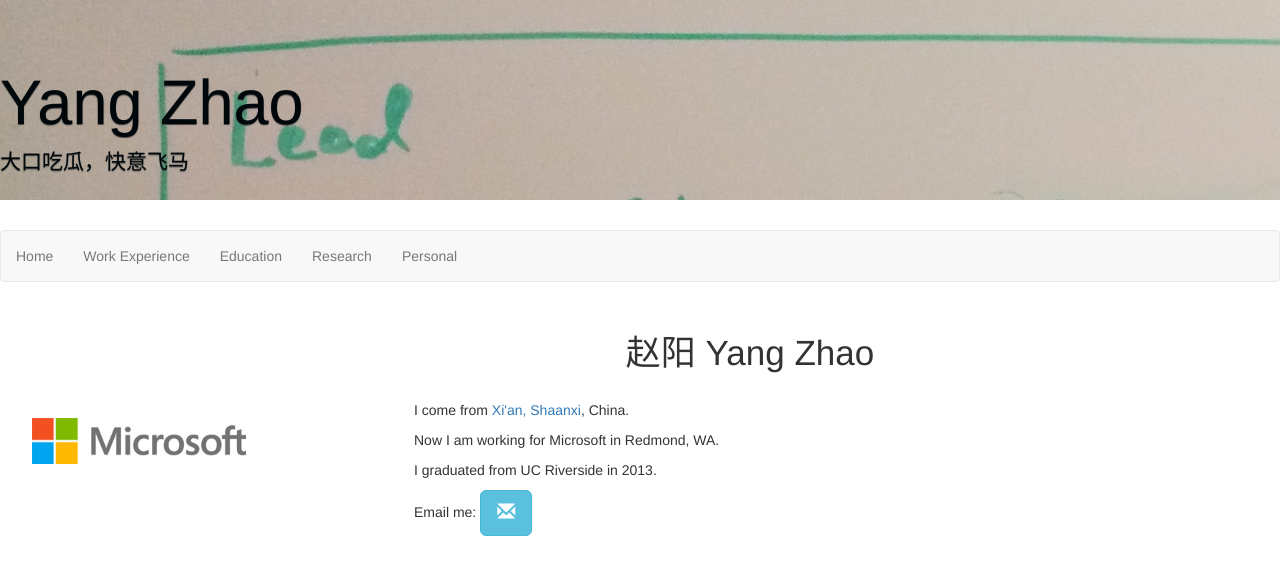
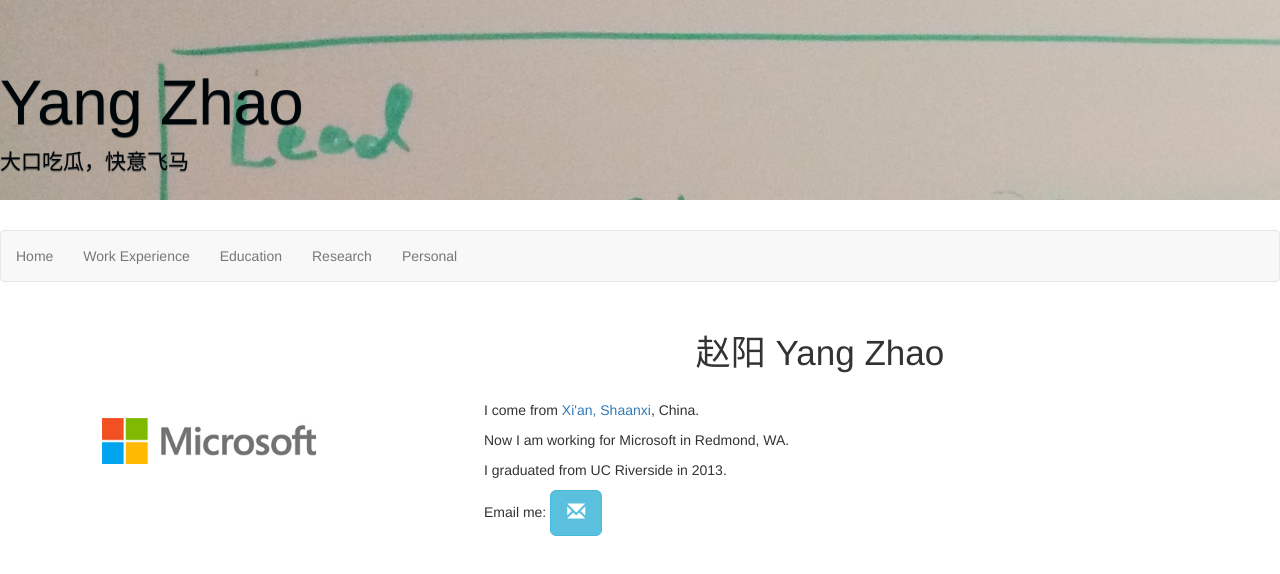
Before and after one commit to s510702/azurewebpage, an Angular app: page / in a window 1280 px wide. Shown: the top 574 px of the page. Built offline with nearby package versions, Linux system fonts and the light colour scheme.

Commit message:
Some fix.

```diff
--- a/src/app/EducationPage/EducationPage.component.html
+++ b/src/app/EducationPage/EducationPage.component.html
@@ -1,3 +1,4 @@
+<div class="container">
     <h2 class="index">Education</h2>
 
     <ul>
@@ -27,3 +28,4 @@
         <li> <b>Minor</b>: Mathematics, School of Mathematics, Peking University</li>
         </ul>
     </ul>
+</div>
--- a/src/app/HomePage/HomePage.component.html
+++ b/src/app/HomePage/HomePage.component.html
@@ -1,8 +1,9 @@
-<div class="left"><a target="_blank" href="http://www.microsoft.com"><IMG SRC="app/ms-logo-site-share.png" ALT="MS Logo" WIDTH=250
-	HEIGHT=250 X-SAS-UseImageWidth X-SAS-UseImageHeight ALIGN=bottom /></a>
-</div>
+<div class="container">
+  <div class="left"><a target="_blank" href="http://www.microsoft.com"><IMG SRC="app/ms-logo-site-share.png" ALT="MS Logo" WIDTH=250
+	  HEIGHT=250 X-SAS-UseImageWidth X-SAS-UseImageHeight ALIGN=bottom /></a>
+  </div>
 
-<div class="content">
+  <div class="content">
     <h1 class="header">&#36213;&#38451; Yang Zhao </h1>
     <p></p>
     <p>I come from <a href="http://en.wikipedia.org/wiki/Xi%27an">Xi'an, Shaanxi</a>, China.</p>
@@ -11,7 +12,7 @@
     <p>
     Email me: <button type="button" class="btn btn-info btn-lg" data-toggle="modal" data-target="#myModal"><span class="glyphicon glyphicon-envelope"></span></button>
     </p>
-</div>
+  </div>
 
     <!-- Modal -->
     <div id="myModal" class="modal fade" role="dialog">
@@ -64,3 +65,4 @@
           </div>
         </div>
       </div>
+</div>
--- a/src/app/PersonalPage/PersonalPage.component.html
+++ b/src/app/PersonalPage/PersonalPage.component.html
@@ -1,3 +1,4 @@
+<div class="container">
 <h2 class="index">Personal</h2>
 
 <ul>
@@ -5,3 +6,4 @@
     <li> <a href="http://www.lifeacademy.com.tw">Life Academy: the manual for our lives</a> (in Chinese) </li>
     <li> I love writing essays, <a href="http://sites.google.com/site/happyyangzhao/">here</a> is my best selection (in Chinese).</li>
 </ul>
+</div>
--- a/src/app/ResearchPage/ResearchPage.component.html
+++ b/src/app/ResearchPage/ResearchPage.component.html
@@ -1,3 +1,4 @@
+<div class="container">
     <h2 class="index">Research</h2>
 
     <ul>
@@ -5,3 +6,4 @@
     <li> Symbolic model checking for asynchronous systems</li>
     <li> Probabilistic model checking</li>
     </ul>
+</div>
--- a/src/app/WorkPage/WorkPage.component.html
+++ b/src/app/WorkPage/WorkPage.component.html
@@ -1,4 +1,4 @@
-<div class="container-fluid">
+<div class="container">
   <h2 class="index">Work Experience</h2>
 
   <p>I am contributing to Failover Clustering in Windows Server. <a href="https://docs.microsoft.com/en-us/windows-server/failover-clustering/failover-clustering-overview">Learn the latest features in Windows Server 2016</a>.</p>
```
Also changed, not shown: package.json (+27 -26 lines), 1 other file (tests, documents, lock files or other folders).
